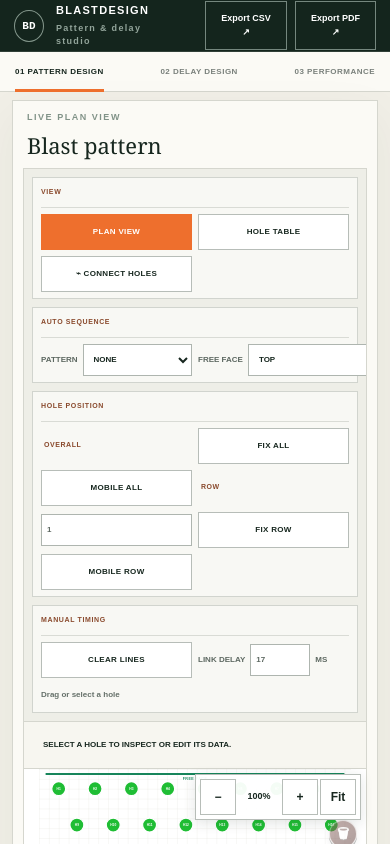
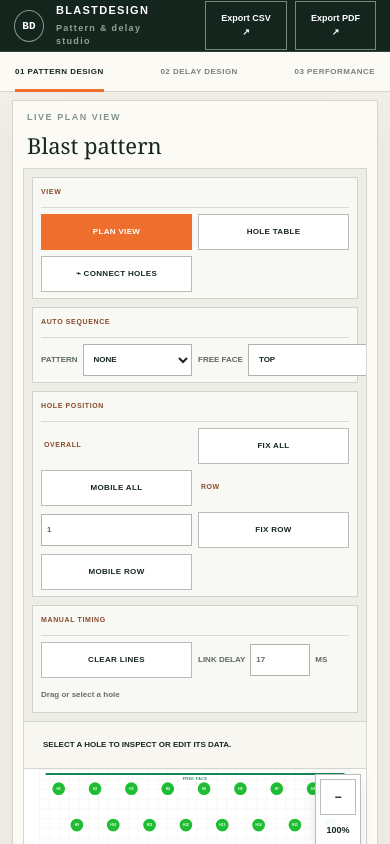
Before and after one commit to srj17-max/Blast-Designing, a Next.js app: page / in a window 390 px wide. Shown: the top 844 px of the page. Built offline with nearby package versions, Linux system fonts and the light colour scheme.

Commit message:
Align zoom controls vertically

```diff
--- a/app/globals.css
+++ b/app/globals.css
@@ -116,3 +116,5 @@ header{height:54px}.brand i{width:32px;height:32px}.hero{min-height:68px;padding
 @media print{.printReportHeader{height:auto!important}.printReportHeader .printIdentity span{color:#17271f!important;font-size:9px!important;font-weight:700!important;letter-spacing:0!important}}
 .canvasHoleActions button:disabled{opacity:.5;filter:grayscale(.7);cursor:not-allowed;box-shadow:0 2px 0 #6f756f,0 3px 6px #17271f25}.canvasHoleActions button:disabled:active{transform:none}
 .printDelayInventory{display:none}@media print{.printDelayInventory{display:block!important;margin-top:7mm;padding-top:4mm;border-top:1px solid #9da49f}.printDelayInventory h3{margin:0 0 3mm!important;font:700 10px Arial,sans-serif!important;letter-spacing:.05em}.printDelayInventory table{width:75mm;border-collapse:collapse;font-size:8px}.printDelayInventory th,.printDelayInventory td{padding:2mm 3mm;border:1px solid #aeb4af;text-align:left}.printDelayInventory th{background:#eef0eb;text-transform:uppercase;font-size:7px}.printDelayInventory p{margin:0!important;padding:0!important;border:0!important;color:#667068!important;font-size:8px!important}.printSummary .signatoryBox{margin-top:10mm}}
+/* Vertical diagram zoom rail. */
+.canvasZoom{flex-direction:column;width:42px;gap:3px}.canvasZoom button{width:32px;min-width:32px;padding:0}.canvasZoom b{width:32px;min-width:32px;height:24px;display:grid;place-items:center}.canvasHoleActions{top:158px;right:15px}@media(max-width:720px){.canvasZoom{width:46px}.canvasZoom button{width:36px;min-width:36px}.canvasZoom b{width:36px;min-width:36px;height:26px}.canvasHoleActions{top:174px;right:15px}}
```
